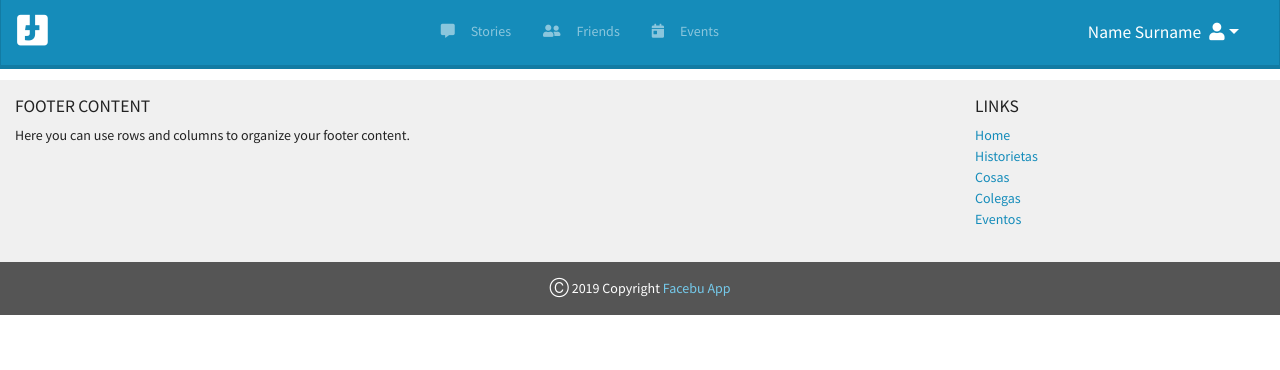
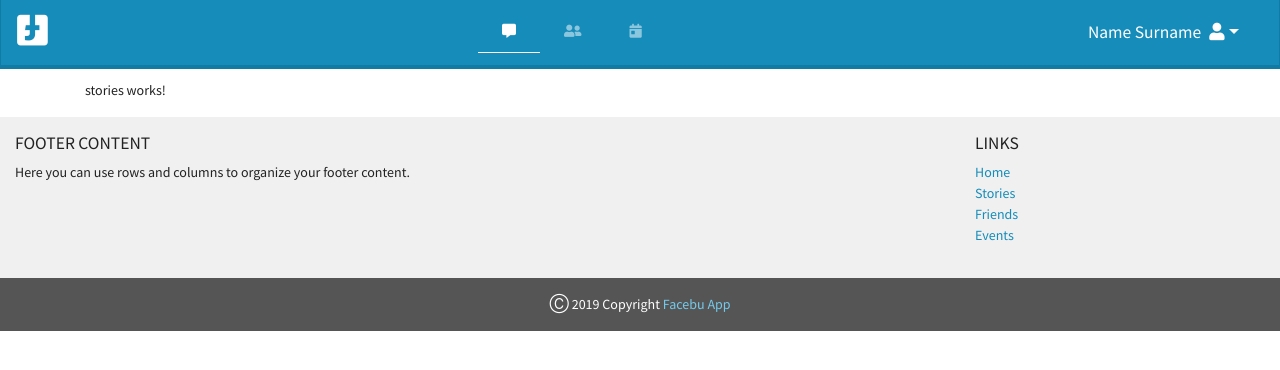
Before and after one commit to cArlitXs/facebu, an Angular app: page /stories in a window 1280 px wide. Before the commit this address led to /. Shown: the top 370 px of the page. Built offline with nearby package versions, Linux system fonts and the light colour scheme.

Commit message:
Implements routing

```diff
--- a/src/app/app.component.css
+++ b/src/app/app.component.css
@@ -0,0 +1,3 @@
+.container {
+    margin-top: 80px;
+}
--- a/src/app/app.component.html
+++ b/src/app/app.component.html
@@ -1,6 +1,6 @@
 <div class="container-fluid p-0">
     <app-header></app-header>
-    <main class="container" style="margin-top: 80px;">
+    <main class="container">
         <!--<app-main></app-main>-->
         <router-outlet></router-outlet>
     </main>
--- a/src/app/footer/footer.component.html
+++ b/src/app/footer/footer.component.html
@@ -13,16 +13,16 @@
                         <a href="/ ">Home</a>
                     </li>
                     <li>
-                        <a href="#">Historietas</a>
+                        <a href="/stories">Stories</a>
+                    </li>
+                    <!-- <li>
+                        <a href="#">Cosas</a>
+                    </li> -->
+                    <li>
+                        <a href="/friends">Friends</a>
                     </li>
                     <li>
-                        <a href="#">Cosas</a>
-                    </li>
-                    <li>
-                        <a href="#">Colegas</a>
-                    </li>
-                    <li>
-                        <a href="#">Eventos</a>
+                        <a href="/events">Events</a>
                     </li>
                 </ul>
             </div>
--- a/src/app/header/header.component.html
+++ b/src/app/header/header.component.html
@@ -9,57 +9,28 @@
         <i class="fas fa-caret-down logo-rotate"></i>
     </button>
     <div class="collapse navbar-collapse" id="navbarNav">
-        <!-- <ul class="navbar-nav mr-auto ml-auto">
-            <li class="nav-item active">
-                <a class="nav-link px-2" href="/"><i class="fas fa-home mr-2"></i>Home</a>
-            </li>
-            <li class="nav-item">
-                <a class="nav-link px-2" ><i class="fas fa-comment-alt mr-2"></i>Historietas</a>
-            </li>
-            <li class="nav-item">
-                <a class="nav-link px-2" ><i class="fas fa-box-open mr-2"></i>Cosas</a>
-            </li>
-            <li class="nav-item">
-                <a class="nav-link px-2" ><i class="fas fa-user-friends mr-2"></i>Colegas</a>
-            </li>
-            <li class="nav-item">
-                <a class="nav-link px-2" ><i class="fas fa-calendar-day mr-2"></i>Eventos</a>
-            </li>
-        </ul> -->
         <ul class="navbar-nav mr-auto ml-auto">
-            <!--<li class="nav-item active">
-                <a class="nav-link px-2 d-block d-lg-none" routerLink="/"><i class="fas fa-home mr-2"></i>Home</a>
-                <a class="nav-link px-2 d-none d-lg-block" routerLink="/" data-toggle="tooltip" data-placement="bottom" title="Home">
-                    <i class="fas fa-home px-3"></i>
-                </a>
-            </li>-->
-            <li class="nav-item">
-                <a class="nav-link px-2 d-block d-lg-none" routerLink="/"><i class="fas fa-comment-alt mr-2"></i>Stories</a>
-                <a class="nav-link px-2 d-none d-lg-block" routerLink="/" data-toggle="tooltip" data-placement="bottom" title="Stories">
-                    <i class="fas fa-comment-alt px-3"></i>Stories
+            <li class="nav-item" routerLinkActive="active">
+                <a class="nav-link px-2 d-block d-lg-none" routerLink="/stories"><i class="fas fa-comment-alt mr-2"></i>Stories</a>
+                <a class="nav-link px-2 d-none d-lg-block" routerLink="/stories" data-toggle="tooltip" data-placement="bottom" title="Stories">
+                    <i class="fas fa-comment-alt px-3"></i>
                 </a>
             </li>
-            <li class="nav-item">
+            <li class="nav-item" routerLinkActive="active">
                 <a class="nav-link px-2 d-block d-lg-none" routerLink="/friends"><i class="fas fa-user-friends mr-2"></i>Friends</a>
                 <a class="nav-link px-2 d-none d-lg-block" routerLink="/friends" data-toggle="tooltip" data-placement="bottom" title="Friends">
-                    <i class="fas fa-user-friends px-3"></i>Friends
+                    <i class="fas fa-user-friends px-3"></i>
                 </a>
             </li>
-            <li class="nav-item">
+            <li class="nav-item" routerLinkActive="active">
                 <a class="nav-link px-2 d-block d-lg-none" routerLink="/events"><i class="fas fa-calendar-day mr-2"></i>Events</a>
                 <a class="nav-link px-2 d-none d-lg-block" routerLink="/events" data-toggle="tooltip" data-placement="bottom" title="Events">
-                    <i class="fas fa-calendar-day px-3"></i>Events
+                    <i class="fas fa-calendar-day px-3"></i>
                 </a>
             </li>
-            <!--<li class="nav-item">
-                <a class="nav-link px-2 d-block d-lg-none" ><i class="fas fa-box-open mr-2"></i>Profile</a>
-                <a class="nav-link px-2 d-none d-lg-block"  data-toggle="tooltip" data-placement="bottom" title="Profile">
-                    <i class="fas fa-box-open px-3"></i>
-                </a>
-            </li>-->
         </ul>
         <div class="dropdown form-inline my-2 my-lg-0 nav-item px-2">
-            <a class="navbar-brand dropdown-toggle" href="" id="navbarDropdown" role="button" data-toggle="dropdown" aria-haspopup="true" aria-expanded="false">
+            <a class="navbar-brand dropdown-toggle" routerLink="#" id="navbarDropdown" role="button" data-toggle="dropdown" aria-haspopup="true" aria-expanded="false">
                 <span>{{userName}}</span>
                 <i class="fas fa-user logo-user ml-2"></i>
             </a>
@@ -67,18 +38,17 @@
                 <a class="dropdown-item" routerLink="/profile">
                     <span class="btn btn-link w-100"><i class="fas fa-id-card mr-2"></i>Profile</span>
                 </a>
-                <a class="dropdown-item" >
+                <a class="dropdown-item" routerLink="/">
                     <span class="btn btn-link w-100"><i class="fas fa-cog mr-2"></i>Settings</span>
                 </a>
                 <div class="dropdown-divider"></div>
-                <a class="dropdown-item" ><span class="btn btn-outline-danger w-100">
+                <a class="dropdown-item" routerLink="/"><span class="btn btn-outline-danger w-100">
                     <i class="fas fa-sign-out-alt mr-2"></i>Logout</span>
                 </a>
             </div>
         </div>
     </div>
 </nav>
-<!--Progress bar-->
 <div class="progress">
     <div class="progress-bar bg-warning" id="bar"></div>
 </div>
--- a/src/app/header/header.component.ts
+++ b/src/app/header/header.component.ts
@@ -1,15 +1,12 @@
 import { Component, OnInit } from "@angular/core";
-import { ActivatedRoute, Router } from '@angular/router';
 
 @Component({
   selector: "app-header",
   templateUrl: "./header.component.html",
   styleUrls: ["./header.component.css"]
 })
-
 export class HeaderComponent implements OnInit {
-
-  constructor(private route: ActivatedRoute, private router: Router) {}
+  constructor() {}
 
   ngOnInit() {}
 
@@ -24,5 +21,4 @@ export class HeaderComponent implements OnInit {
   setUserName(user:string){
     this.userName = user;
   }
-
 }
```
Also changed, not shown: src/app/app.routes.ts (+11 -10 lines), 1 other file (tests, documents, lock files or other folders).
